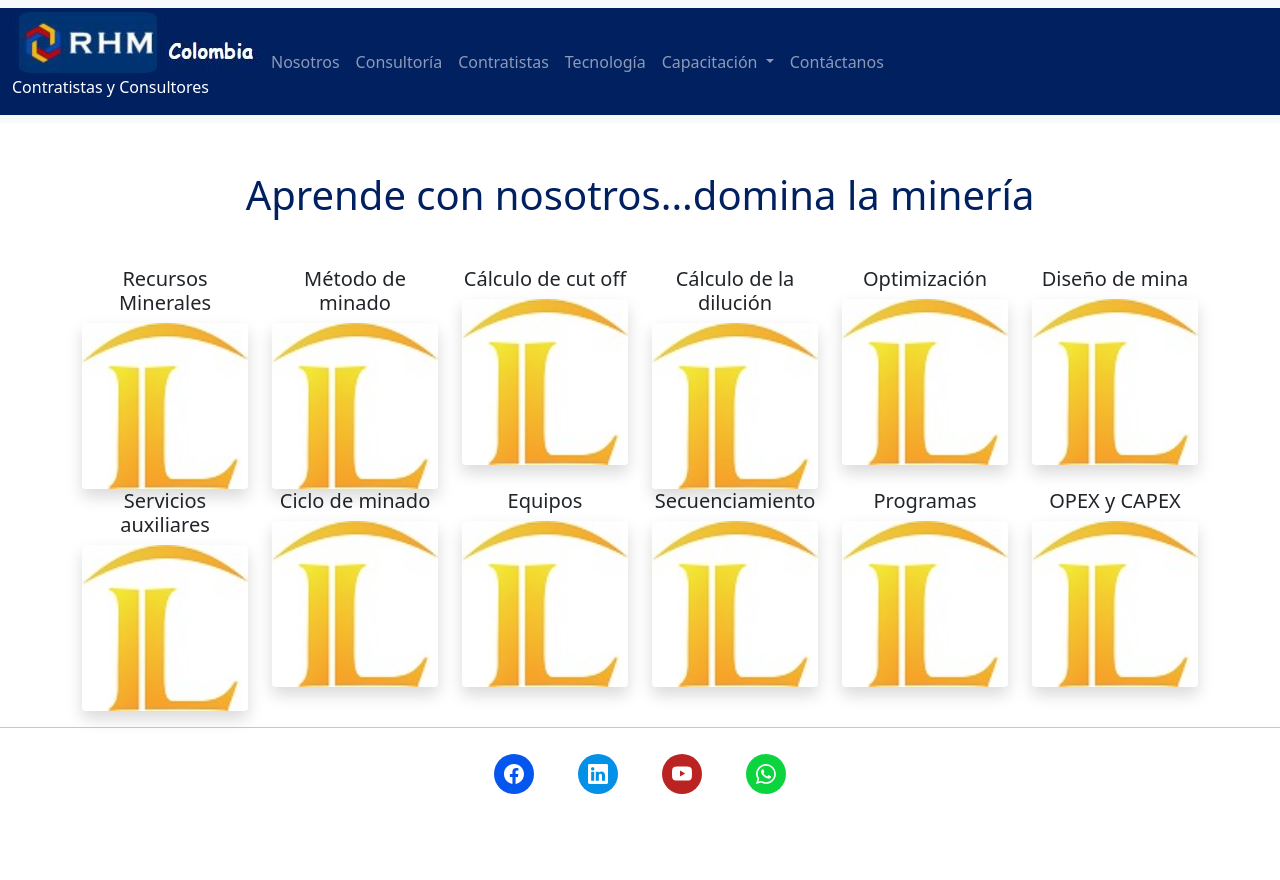
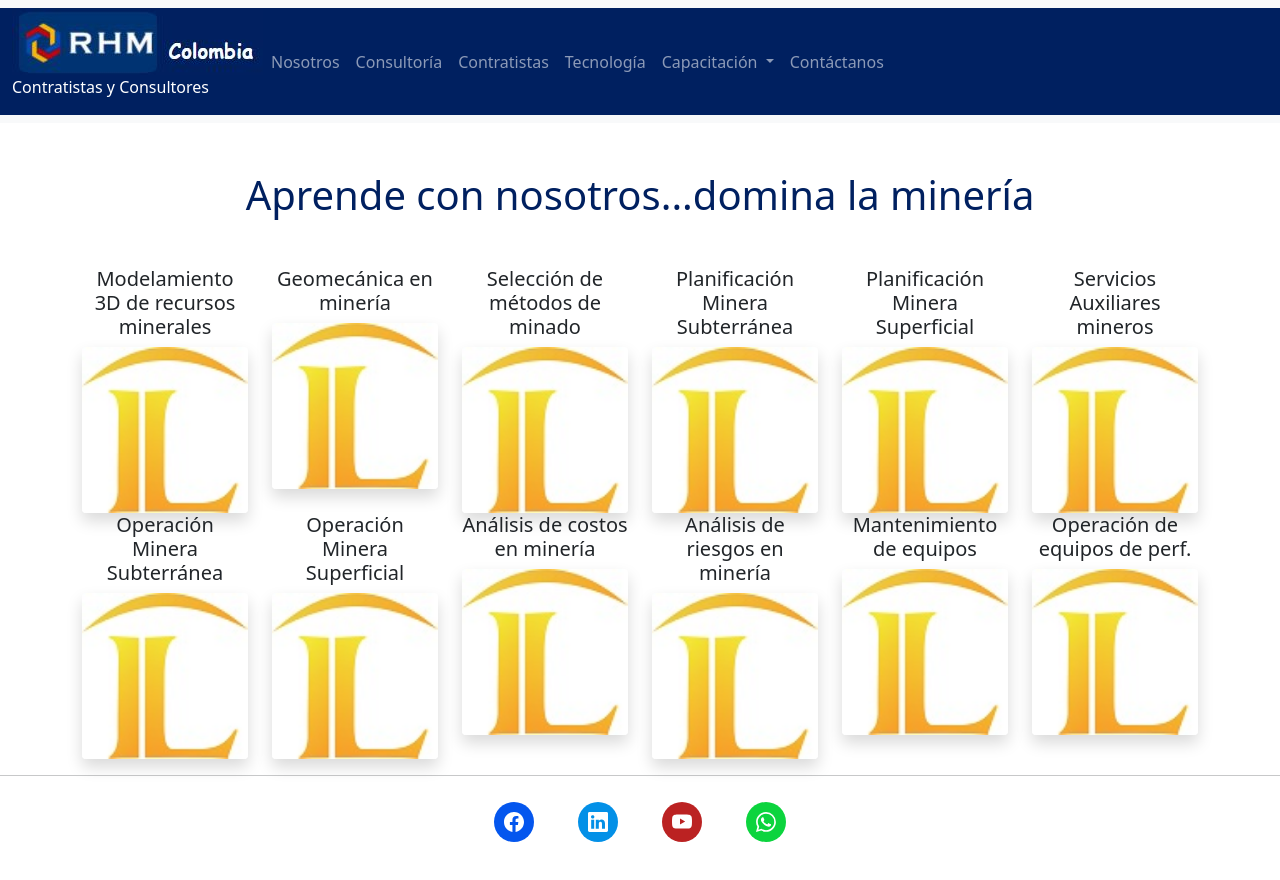
Before and after one commit to victormanuel2022/RHM-Empresa-Contratista-y-Consultora, a plain HTML site: page capacitacion.html in a window 1280 px wide. Before the commit the page ends 844 px from the top, so only its background shows below. Drawn offline with Linux system fonts and the light colour scheme.

```diff
--- a/capacitacion.html
+++ b/capacitacion.html
@@ -53,19 +53,19 @@
               Capacitación
             </a>
             <ul class="dropdown-menu" aria-labelledby="navbarDropdown">
-              <li><a class="dropdown-item" href="./capacitacion.html">Recursos Minerales</a></li>
-              <li><a class="dropdown-item" href="./capacitacion.html">Método de minado</a></li>
-              <li><a class="dropdown-item" href="./capacitacion.html">Cálculo de cut off</a></li>
-              <li><a class="dropdown-item" href="./capacitacion.html">Cálculo de la dilución</a></li>
-              <li><a class="dropdown-item" href="./capacitacion.html">Optimización</a></li>
-              <li><a class="dropdown-item" href="./capacitacion.html">Diseño de mina</a></li>
-              <li><a class="dropdown-item" href="./capacitacion.html">Servicios auxiliares</a></li>
-              <li><a class="dropdown-item" href="./capacitacion.html">Ciclo de minado</a></li>
-              <li><a class="dropdown-item" href="./capacitacion.html">Equipos</a></li>
-              <li><a class="dropdown-item" href="./capacitacion.html">Secuenciamiento</a></li>
-              <li><a class="dropdown-item" href="./capacitacion.html">Programas</a></li>
+              <li><a class="dropdown-item" href="./capacitacion.html">Modelamiento 3D de recursos minerales</a></li>
+              <li><a class="dropdown-item" href="./capacitacion.html">Geomecánica</a></li>
+              <li><a class="dropdown-item" href="./capacitacion.html">Selección de métodos de minado</a></li>
+              <li><a class="dropdown-item" href="./capacitacion.html">Planificación Minera Subterránea</a></li>
+              <li><a class="dropdown-item" href="./capacitacion.html">Planificación Minera Superficial</a></li>
+              <li><a class="dropdown-item" href="./capacitacion.html">Servicios Auxiliares mineros</a></li>
+              <li><a class="dropdown-item" href="./capacitacion.html">Operación Minera Subterránea</a></li>
+              <li><a class="dropdown-item" href="./capacitacion.html">Operación Minera Superficial</a></li>
+              <li><a class="dropdown-item" href="./capacitacion.html">Costos en minería</a></li>
+              <li><a class="dropdown-item" href="./capacitacion.html">Análisis de riesgos</a></li>
+              <li><a class="dropdown-item" href="./capacitacion.html">Mantenimiento de equipos</a></li>
               <li><hr class="dropdown-divider"></li>
-              <li><a class="dropdown-item" href="./capacitacion.html">OPEX y CAPEX</a></li>
+              <li><a class="dropdown-item" href="./capacitacion.html">Operación de equipos de perforación</a></li>
             </ul>
           </li>
 
@@ -91,73 +91,73 @@
   <div class="row">
     <div class="col-12 col-sm-2 text-center">
       <div class="info">
-        <h5 class="card-title">Recursos Minerales</h5>
+        <h5 class="card-title">Modelamiento 3D de recursos minerales</h5>
         <a href="#"> <img src="./img/curso.jpg" class="card-img-top rounded shadow" alt="..."></a>
       </div>
     </div>
     <div class="col-12 col-sm-2 text-center">
       <div class="info">
-        <h5 class="card-title">Método de minado</h5>
+        <h5 class="card-title">Geomecánica en minería</h5>
         <a href="#"> <img src="./img/curso.jpg" class="card-img-top rounded shadow" alt="..."></a>
       </div>
     </div>
     <div class="col-12 col-sm-2 text-center">
       <div class="info">
-        <h5 class="card-title">Cálculo de cut off</h5>
+        <h5 class="card-title">Selección de métodos de minado</h5>
         <a href="#"> <img src="./img/curso.jpg" class="card-img-top rounded shadow" alt="..."></a>
       </div>
     </div>
     <div class="col-12 col-sm-2 text-center">
       <div class="info">
-        <h5 class="card-title">Cálculo de la dilución</h5>
+        <h5 class="card-title">Planificación Minera Subterránea</h5>
         <a href="#"> <img src="./img/curso.jpg" class="card-img-top rounded shadow" alt="..."></a>
       </div>
     </div>
     <div class="col-12 col-sm-2 text-center">
       <div class="info">
-        <h5 class="card-title">Optimización</h5>
+        <h5 class="card-title">Planificación Minera Superficial</h5>
         <a href="#"> <img src="./img/curso.jpg" class="card-img-top rounded shadow" alt="..."></a>
       </div>
     </div>
     <div class="col-12 col-sm-2 text-center">
       <div class="info">
-        <h5 class="card-title">Diseño de mina</h5>
+        <h5 class="card-title">Servicios Auxiliares mineros</h5>
         <a href="#"> <img src="./img/curso.jpg" class="card-img-top rounded shadow" alt="..."></a>
       </div>
     </div>
     <div class="col-12 col-sm-2 text-center">
       <div class="info">
-        <h5 class="card-title">Servicios auxiliares</h5>
+        <h5 class="card-title">Operación Minera Subterránea</h5>
         <a href="#"> <img src="./img/curso.jpg" class="card-img-top rounded shadow" alt="..."></a>
       </div>
     </div>
     <div class="col-12 col-sm-2 text-center">
       <div class="info">
-        <h5 class="card-title">Ciclo de minado</h5>
+        <h5 class="card-title">Operación Minera Superficial</h5>
         <a href="#"> <img src="./img/curso.jpg" class="card-img-top rounded shadow" alt="..."></a>
       </div>
     </div>
     <div class="col-12 col-sm-2 text-center">
       <div class="info">
-        <h5 class="card-title">Equipos</h5>
+        <h5 class="card-title">Análisis de costos en minería</h5>
         <a href="#"> <img src="./img/curso.jpg" class="card-img-top rounded shadow" alt="..."></a>
       </div>
     </div>
     <div class="col-12 col-sm-2 text-center">
       <div class="info">
-        <h5 class="card-title">Secuenciamiento</h5>
+        <h5 class="card-title">Análisis de riesgos en minería</h5>
         <a href="#"> <img src="./img/curso.jpg" class="card-img-top rounded shadow" alt="..."></a>
       </div>
     </div>
     <div class="col-12 col-sm-2 text-center">
       <div class="info">
-        <h5 class="card-title">Programas</h5>
+        <h5 class="card-title">Mantenimiento de equipos</h5>
         <a href="#"> <img src="./img/curso.jpg" class="card-img-top rounded shadow" alt="..."></a>
       </div>
     </div>
     <div class="col-12 col-sm-2 text-center">
       <div class="info">
-        <h5 class="card-title">OPEX y CAPEX</h5>
+        <h5 class="card-title">Operación de equipos de perf.</h5>
         <a href="#"> <img src="./img/curso.jpg" class="card-img-top rounded shadow" alt="..."></a>
       </div>
     </div>
@@ -179,27 +179,39 @@
     <div class="container">
       <div class="row redes-sociales justify-content-center">
         <div class="col-auto">
-            <a href="" class="icono facebook d-inline-flex align-items-center justify-content-center">
-              <svg xmlns="http://www.w3.org/2000/svg" width="16" height="16" fill="currentColor" class="bi bi-facebook" viewBox="0 0 16 16">
-              <path d="M16 8.049c0-4.446-3.582-8.05-8-8.05C3.58 0-.002 3.603-.002 8.05c0 4.017 2.926 7.347 6.75 7.951v-5.625h-2.03V8.05H6.75V6.275c0-2.017 1.195-3.131 3.022-3.131.876 0 1.791.157 1.791.157v1.98h-1.009c-.993 0-1.303.621-1.303 1.258v1.51h2.218l-.354 2.326H9.25V16c3.824-.604 6.75-3.934 6.75-7.951z"/>
+          <a href="https://es-la.facebook.com/"
+            class="icono facebook d-inline-flex align-items-center justify-content-center">
+            <svg xmlns="http://www.w3.org/2000/svg" width="16" height="16" fill="currentColor" class="bi bi-facebook"
+              viewBox="0 0 16 16">
+              <path
+                d="M16 8.049c0-4.446-3.582-8.05-8-8.05C3.58 0-.002 3.603-.002 8.05c0 4.017 2.926 7.347 6.75 7.951v-5.625h-2.03V8.05H6.75V6.275c0-2.017 1.195-3.131 3.022-3.131.876 0 1.791.157 1.791.157v1.98h-1.009c-.993 0-1.303.621-1.303 1.258v1.51h2.218l-.354 2.326H9.25V16c3.824-.604 6.75-3.934 6.75-7.951z" />
             </svg>
           </a>
 
-          <a href="" class="icono linkedin d-inline-flex align-items-center justify-content-center">
-          <svg xmlns="http://www.w3.org/2000/svg" width="16" height="16" fill="currentColor" class="bi bi-linkedin" viewBox="0 0 16 16">
-            <path d="M0 1.146C0 .513.526 0 1.175 0h13.65C15.474 0 16 .513 16 1.146v13.708c0 .633-.526 1.146-1.175 1.146H1.175C.526 16 0 15.487 0 14.854V1.146zm4.943 12.248V6.169H2.542v7.225h2.401zm-1.2-8.212c.837 0 1.358-.554 1.358-1.248-.015-.709-.52-1.248-1.342-1.248-.822 0-1.359.54-1.359 1.248 0 .694.521 1.248 1.327 1.248h.016zm4.908 8.212V9.359c0-.216.016-.432.08-.586.173-.431.568-.878 1.232-.878.869 0 1.216.662 1.216 1.634v3.865h2.401V9.25c0-2.22-1.184-3.252-2.764-3.252-1.274 0-1.845.7-2.165 1.193v.025h-.016a5.54 5.54 0 0 1 .016-.025V6.169h-2.4c.03.678 0 7.225 0 7.225h2.4z"/>
+          <a href="https://www.linkedin.com/login/es"
+            class="icono linkedin d-inline-flex align-items-center justify-content-center">
+            <svg xmlns="http://www.w3.org/2000/svg" width="16" height="16" fill="currentColor" class="bi bi-linkedin"
+              viewBox="0 0 16 16">
+              <path
+                d="M0 1.146C0 .513.526 0 1.175 0h13.65C15.474 0 16 .513 16 1.146v13.708c0 .633-.526 1.146-1.175 1.146H1.175C.526 16 0 15.487 0 14.854V1.146zm4.943 12.248V6.169H2.542v7.225h2.401zm-1.2-8.212c.837 0 1.358-.554 1.358-1.248-.015-.709-.52-1.248-1.342-1.248-.822 0-1.359.54-1.359 1.248 0 .694.521 1.248 1.327 1.248h.016zm4.908 8.212V9.359c0-.216.016-.432.08-.586.173-.431.568-.878 1.232-.878.869 0 1.216.662 1.216 1.634v3.865h2.401V9.25c0-2.22-1.184-3.252-2.764-3.252-1.274 0-1.845.7-2.165 1.193v.025h-.016a5.54 5.54 0 0 1 .016-.025V6.169h-2.4c.03.678 0 7.225 0 7.225h2.4z" />
             </svg>
           </a>
 
-          <a href="" class="icono youtube d-inline-flex align-items-center justify-content-center">
-          <svg xmlns="http://www.w3.org/2000/svg" width="16" height="16" fill="currentColor" class="bi bi-youtube" viewBox="0 0 16 16">
-            <path d="M8.051 1.999h.089c.822.003 4.987.033 6.11.335a2.01 2.01 0 0 1 1.415 1.42c.101.38.172.883.22 1.402l.01.104.022.26.008.104c.065.914.073 1.77.074 1.957v.075c-.001.194-.01 1.108-.082 2.06l-.008.105-.009.104c-.05.572-.124 1.14-.235 1.558a2.007 2.007 0 0 1-1.415 1.42c-1.16.312-5.569.334-6.18.335h-.142c-.309 0-1.587-.006-2.927-.052l-.17-.006-.087-.004-.171-.007-.171-.007c-1.11-.049-2.167-.128-2.654-.26a2.007 2.007 0 0 1-1.415-1.419c-.111-.417-.185-.986-.235-1.558L.09 9.82l-.008-.104A31.4 31.4 0 0 1 0 7.68v-.123c.002-.215.01-.958.064-1.778l.007-.103.003-.052.008-.104.022-.26.01-.104c.048-.519.119-1.023.22-1.402a2.007 2.007 0 0 1 1.415-1.42c.487-.13 1.544-.21 2.654-.26l.17-.007.172-.006.086-.003.171-.007A99.788 99.788 0 0 1 7.858 2h.193zM6.4 5.209v4.818l4.157-2.408L6.4 5.209z"/>
+          <a href="https://www.youtube.com/"
+            class="icono youtube d-inline-flex align-items-center justify-content-center">
+            <svg xmlns="http://www.w3.org/2000/svg" width="16" height="16" fill="currentColor" class="bi bi-youtube"
+              viewBox="0 0 16 16">
+              <path
+                d="M8.051 1.999h.089c.822.003 4.987.033 6.11.335a2.01 2.01 0 0 1 1.415 1.42c.101.38.172.883.22 1.402l.01.104.022.26.008.104c.065.914.073 1.77.074 1.957v.075c-.001.194-.01 1.108-.082 2.06l-.008.105-.009.104c-.05.572-.124 1.14-.235 1.558a2.007 2.007 0 0 1-1.415 1.42c-1.16.312-5.569.334-6.18.335h-.142c-.309 0-1.587-.006-2.927-.052l-.17-.006-.087-.004-.171-.007-.171-.007c-1.11-.049-2.167-.128-2.654-.26a2.007 2.007 0 0 1-1.415-1.419c-.111-.417-.185-.986-.235-1.558L.09 9.82l-.008-.104A31.4 31.4 0 0 1 0 7.68v-.123c.002-.215.01-.958.064-1.778l.007-.103.003-.052.008-.104.022-.26.01-.104c.048-.519.119-1.023.22-1.402a2.007 2.007 0 0 1 1.415-1.42c.487-.13 1.544-.21 2.654-.26l.17-.007.172-.006.086-.003.171-.007A99.788 99.788 0 0 1 7.858 2h.193zM6.4 5.209v4.818l4.157-2.408L6.4 5.209z" />
             </svg>
           </a>
 
-          <a href="" class="icono whatsapp d-inline-flex align-items-center justify-content-center">
-          <svg xmlns="http://www.w3.org/2000/svg" width="16" height="16" fill="currentColor" class="bi bi-whatsapp" viewBox="0 0 16 16">
-            <path d="M13.601 2.326A7.854 7.854 0 0 0 7.994 0C3.627 0 .068 3.558.064 7.926c0 1.399.366 2.76 1.057 3.965L0 16l4.204-1.102a7.933 7.933 0 0 0 3.79.965h.004c4.368 0 7.926-3.558 7.93-7.93A7.898 7.898 0 0 0 13.6 2.326zM7.994 14.521a6.573 6.573 0 0 1-3.356-.92l-.24-.144-2.494.654.666-2.433-.156-.251a6.56 6.56 0 0 1-1.007-3.505c0-3.626 2.957-6.584 6.591-6.584a6.56 6.56 0 0 1 4.66 1.931 6.557 6.557 0 0 1 1.928 4.66c-.004 3.639-2.961 6.592-6.592 6.592zm3.615-4.934c-.197-.099-1.17-.578-1.353-.646-.182-.065-.315-.099-.445.099-.133.197-.513.646-.627.775-.114.133-.232.148-.43.05-.197-.1-.836-.308-1.592-.985-.59-.525-.985-1.175-1.103-1.372-.114-.198-.011-.304.088-.403.087-.088.197-.232.296-.346.1-.114.133-.198.198-.33.065-.134.034-.248-.015-.347-.05-.099-.445-1.076-.612-1.47-.16-.389-.323-.335-.445-.34-.114-.007-.247-.007-.38-.007a.729.729 0 0 0-.529.247c-.182.198-.691.677-.691 1.654 0 .977.71 1.916.81 2.049.098.133 1.394 2.132 3.383 2.992.47.205.84.326 1.129.418.475.152.904.129 1.246.08.38-.058 1.171-.48 1.338-.943.164-.464.164-.86.114-.943-.049-.084-.182-.133-.38-.232z"/>
+          <a href="https://web.whatsapp.com/"
+            class="icono whatsapp d-inline-flex align-items-center justify-content-center">
+            <svg xmlns="http://www.w3.org/2000/svg" width="16" height="16" fill="currentColor" class="bi bi-whatsapp"
+              viewBox="0 0 16 16">
+              <path
+                d="M13.601 2.326A7.854 7.854 0 0 0 7.994 0C3.627 0 .068 3.558.064 7.926c0 1.399.366 2.76 1.057 3.965L0 16l4.204-1.102a7.933 7.933 0 0 0 3.79.965h.004c4.368 0 7.926-3.558 7.93-7.93A7.898 7.898 0 0 0 13.6 2.326zM7.994 14.521a6.573 6.573 0 0 1-3.356-.92l-.24-.144-2.494.654.666-2.433-.156-.251a6.56 6.56 0 0 1-1.007-3.505c0-3.626 2.957-6.584 6.591-6.584a6.56 6.56 0 0 1 4.66 1.931 6.557 6.557 0 0 1 1.928 4.66c-.004 3.639-2.961 6.592-6.592 6.592zm3.615-4.934c-.197-.099-1.17-.578-1.353-.646-.182-.065-.315-.099-.445.099-.133.197-.513.646-.627.775-.114.133-.232.148-.43.05-.197-.1-.836-.308-1.592-.985-.59-.525-.985-1.175-1.103-1.372-.114-.198-.011-.304.088-.403.087-.088.197-.232.296-.346.1-.114.133-.198.198-.33.065-.134.034-.248-.015-.347-.05-.099-.445-1.076-.612-1.47-.16-.389-.323-.335-.445-.34-.114-.007-.247-.007-.38-.007a.729.729 0 0 0-.529.247c-.182.198-.691.677-.691 1.654 0 .977.71 1.916.81 2.049.098.133 1.394 2.132 3.383 2.992.47.205.84.326 1.129.418.475.152.904.129 1.246.08.38-.058 1.171-.48 1.338-.943.164-.464.164-.86.114-.943-.049-.084-.182-.133-.38-.232z" />
             </svg>
           </a>
         </div>
```
Also changed, not shown: consultoria.html (+36 -24 lines), contactanos.html (+36 -24 lines), contratistas.html (+36 -24 lines), css/style.css (+8 -0 lines), index.html (+72 -70 lines), scss/secciones/_index.scss (+14 -0 lines), tecnologia.html (+36 -24 lines). Lines whose indentation alone changed are shown as unchanged.
